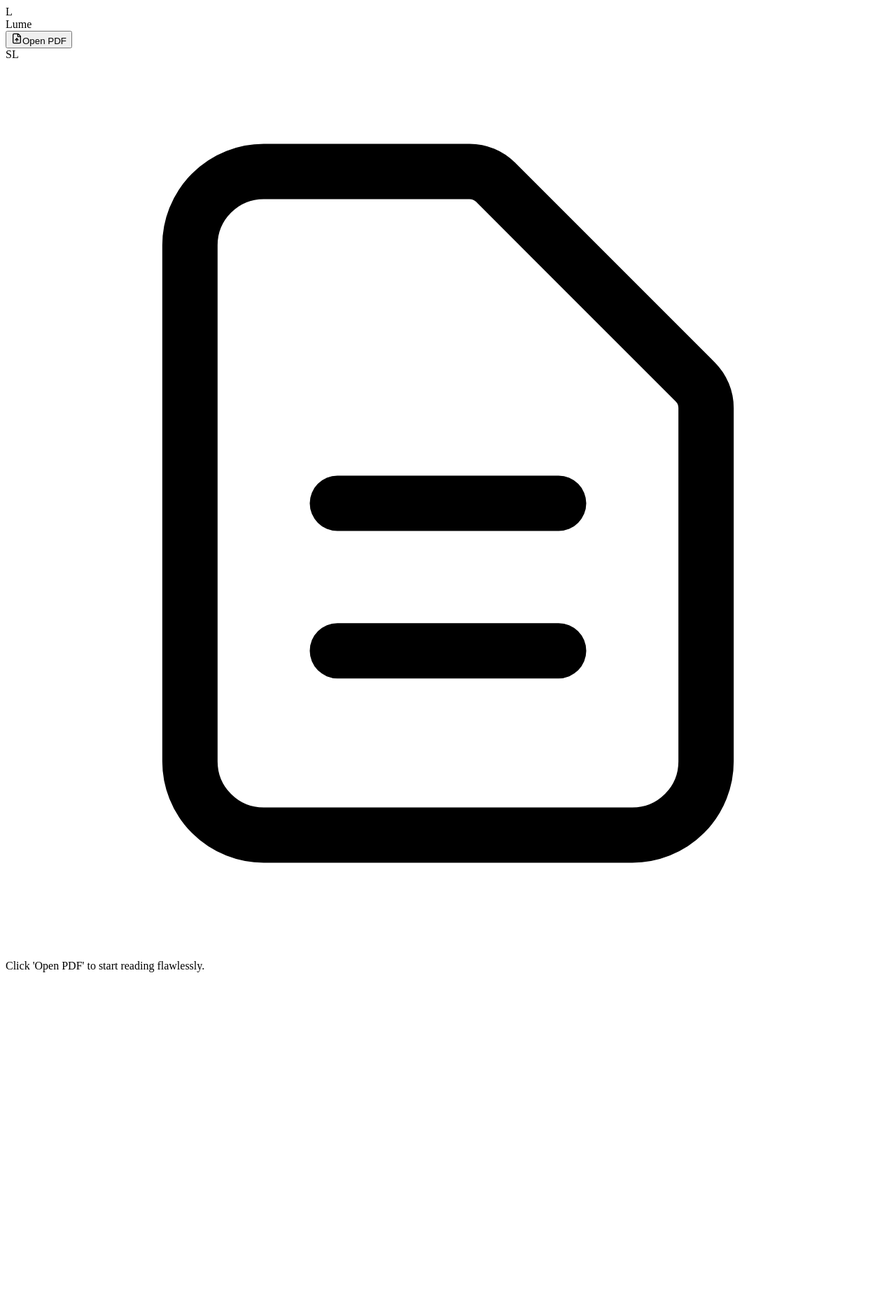
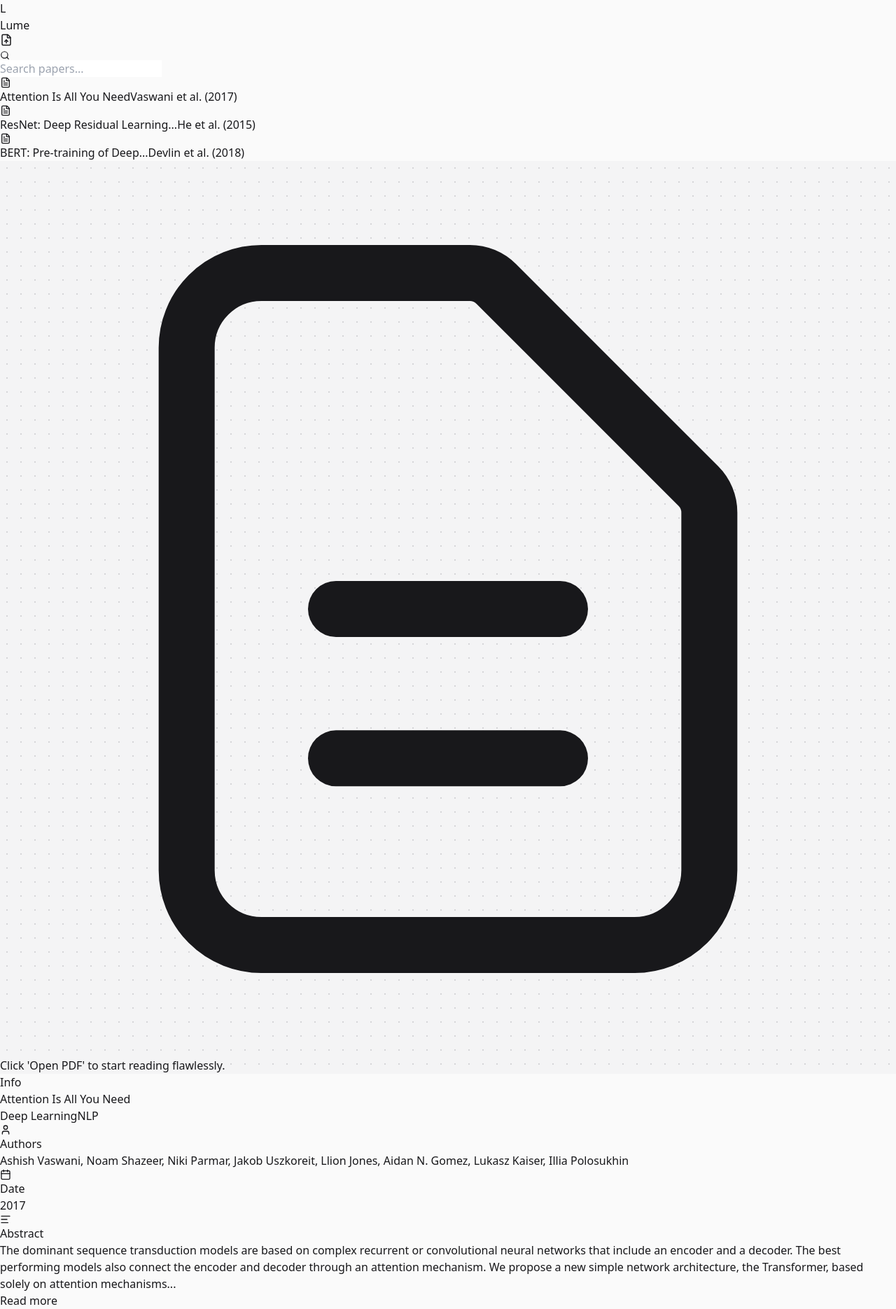
Before and after one commit to liuup/Lume, a React (Vite) app: page / in a window 1280 px wide. Shown: the whole page at 70% size. Before the commit the page ends 1405 px from the top, so only its background shows below. Built offline with nearby package versions, Linux system fonts and the light colour scheme.

Commit message:
feat: introduce new application layout with PDF list sidebar and meta panel, and delegate PDF opening functionality.

```diff
--- a/src/App.tsx
+++ b/src/App.tsx
@@ -1,8 +1,8 @@
 import { useState } from "react";
-import { invoke } from "@tauri-apps/api/core";
-import { open } from "@tauri-apps/plugin-dialog";
 import { Toolbar } from "./components/Toolbar";
 import { PdfViewer } from "./components/PdfViewer";
+import { PdfListSidebar } from "./components/layout/PdfListSidebar";
+import { MetaPanel } from "./components/layout/MetaPanel";
 
 export type PageDimension = { width: number; height: number };
 export type ToolType = 'none' | 'draw' | 'highlight' | 'text-highlight';
@@ -15,40 +15,25 @@ function App() {
   const [activeTool, setActiveTool] = useState<ToolType>('none');
   const [isLoading, setIsLoading] = useState(false);
 
-  const handleOpenPdf = async () => {
-    try {
-      const selected = await open({
-        multiple: false,
-        filters: [{ name: "PDF", extensions: ["pdf"] }],
-      });
-
-      if (selected && typeof selected === "string") {
-        setIsLoading(true);
-        setPdfPath(selected);
-
-        // Load in Rust Memory
-        const pages: number = await invoke("load_pdf", { path: selected });
-        setTotalPages(pages);
-
-        // Get generic unscaled dimensions for layout
-        const dims: PageDimension[] = await invoke("get_pdf_dimensions");
-        setDimensions(dims);
-
-        setIsLoading(false);
-      }
-    } catch (err) {
-      console.error("Failed to open PDF", err);
-      setIsLoading(false);
-    }
-  };
-
   const zoomIn = () => setScale(s => Math.min(s + 0.25, 4.0));
   const zoomOut = () => setScale(s => Math.max(s - 0.25, 0.5));
 
+  const handlePdfOpened = (path: string, pages: number, dims: PageDimension[]) => {
+    setPdfPath(path);
+    setTotalPages(pages);
+    setDimensions(dims);
+  };
+
   return (
-    <div className="flex flex-col h-screen w-screen overflow-hidden bg-zinc-50">
+    <div className="flex h-screen w-screen overflow-hidden bg-zinc-50">
+      <PdfListSidebar
+        onPdfOpened={handlePdfOpened}
+        onLoadingStart={() => setIsLoading(true)}
+        onLoadingEnd={() => setIsLoading(false)}
+      />
+
+      <div className="flex flex-col flex-1 min-w-0 relative">
         <Toolbar
-        onOpenPdf={handleOpenPdf}
           onZoomIn={zoomIn}
           onZoomOut={zoomOut}
           scale={scale}
@@ -57,7 +42,7 @@ function App() {
           onToolChange={setActiveTool}
         />
 
-      <main className="flex-1 overflow-auto relative flex justify-center canvas-pattern">
+        <main className="flex-1 overflow-y-auto relative flex justify-center canvas-pattern">
           {isLoading && (
             <div className="absolute inset-0 flex items-center justify-center z-10">
               <div className="bg-white/80 backdrop-blur-md px-6 py-4 rounded-2xl shadow-lg border border-zinc-200/50 text-zinc-700 font-medium flex items-center space-x-3">
@@ -79,12 +64,15 @@ function App() {
           )}
 
           {pdfPath && !isLoading && (
-          <div className="w-full h-full pb-16 overflow-y-auto">
+            <div className="w-full h-full pb-16">
               <PdfViewer totalPages={totalPages} dimensions={dimensions} scale={scale} activeTool={activeTool} />
             </div>
           )}
         </main>
       </div>
+
+      <MetaPanel />
+    </div>
   );
 }
 
--- a/src/components/Toolbar.tsx
+++ b/src/components/Toolbar.tsx
@@ -2,7 +2,6 @@ import { FileUp, ZoomIn, ZoomOut, Highlighter, Pencil, MousePointer2, Type } fro
 import { ToolType } from "../App";
 
 interface ToolbarProps {
-  onOpenPdf: () => void;
   onZoomIn: () => void;
   onZoomOut: () => void;
   scale: number;
@@ -11,88 +10,64 @@ interface ToolbarProps {
   onToolChange: (tool: ToolType) => void;
 }
 
-export function Toolbar({ onOpenPdf, onZoomIn, onZoomOut, scale, hasPdf, activeTool, onToolChange }: ToolbarProps) {
+export function Toolbar({ onZoomIn, onZoomOut, scale, hasPdf, activeTool, onToolChange }: ToolbarProps) {
+  if (!hasPdf) return null; // Only show toolbar when reading a PDF
+
   return (
-    <header className="h-16 bg-white/80 backdrop-blur-md border-b border-zinc-200 flex items-center justify-between px-6 z-20 shrink-0 sticky top-0 shadow-[0_1px_2px_rgba(0,0,0,0.02)]">
-      <div className="flex items-center space-x-4">
-        <div className="flex items-center space-x-2 mr-4">
-           <div className="w-8 h-8 bg-indigo-600 rounded-lg flex items-center justify-center shadow-lg shadow-indigo-200">
-             <span className="text-white font-bold text-sm">L</span>
-           </div>
-           <span className="font-semibold text-zinc-800 tracking-tight hidden sm:block">Lume</span>
-        </div>
-
-        <button
-          onClick={onOpenPdf}
-          className="flex items-center space-x-2 bg-zinc-900 hover:bg-zinc-800 text-white px-4 py-2 rounded-xl transition-all active:scale-95 shadow-sm"
-        >
-          <FileUp size={16} />
-          <span className="text-sm font-medium">Open PDF</span>
-        </button>
-      </div>
-
-      {hasPdf && (
+    <header className="h-14 bg-white/80 backdrop-blur-md border-b border-zinc-200 flex items-center justify-center px-6 z-20 shrink-0 sticky top-0 shadow-[0_1px_2px_rgba(0,0,0,0.02)]">
       <div className="flex items-center bg-zinc-100/80 p-1 rounded-2xl border border-zinc-200/50">
         <div className="flex items-center space-x-1 px-1">
           <button
             onClick={onZoomOut}
-              className="p-2 text-zinc-500 hover:text-zinc-900 hover:bg-white rounded-xl transition-all active:scale-90"
+            className="p-1.5 text-zinc-500 hover:text-zinc-900 hover:bg-white rounded-xl transition-all active:scale-90"
             title="Zoom Out"
           >
-              <ZoomOut size={18} />
+            <ZoomOut size={16} />
           </button>
-            <div className="w-16 text-center">
+          <div className="w-14 text-center">
              <span className="text-xs font-semibold text-zinc-600 select-none">
               {Math.round(scale * 100)}%
             </span>
           </div>
           <button
             onClick={onZoomIn}
-              className="p-2 text-zinc-500 hover:text-zinc-900 hover:bg-white rounded-xl transition-all active:scale-90"
+            className="p-1.5 text-zinc-500 hover:text-zinc-900 hover:bg-white rounded-xl transition-all active:scale-90"
             title="Zoom In"
           >
-              <ZoomIn size={18} />
+            <ZoomIn size={16} />
           </button>
         </div>
 
-          <div className="w-px h-6 bg-zinc-300 mx-2 opacity-50" />
+        <div className="w-px h-5 bg-zinc-300 mx-2 opacity-50" />
 
         <div className="flex items-center space-x-1 px-1">
           <ToolButton
             active={activeTool === 'none'}
             onClick={() => onToolChange("none")}
-              icon={<MousePointer2 size={18} />}
+            icon={<MousePointer2 size={16} />}
             title="Select Tool"
           />
           <ToolButton
             active={activeTool === 'text-highlight'}
             onClick={() => onToolChange("text-highlight")}
-              icon={<Type size={18} />}
+            icon={<Type size={16} />}
             title="Text Highlight"
             activeClass="text-indigo-600 bg-white"
           />
            <ToolButton
             active={activeTool === 'highlight'}
             onClick={() => onToolChange("highlight")}
-              icon={<Highlighter size={18} />}
+            icon={<Highlighter size={16} />}
             title="Freehand Highlight"
             activeClass="text-amber-600 bg-white"
           />
           <ToolButton
             active={activeTool === 'draw'}
             onClick={() => onToolChange("draw")}
-              icon={<Pencil size={18} />}
+            icon={<Pencil size={16} />}
             title="Draw"
             activeClass="text-blue-600 bg-white"
           />
-          </div>
-        </div>
-      )}
-
-      <div className="flex items-center space-x-3">
-        {/* Placeholder for future features like export/share */}
-        <div className="w-8 h-8 rounded-full bg-zinc-100 flex items-center justify-center text-zinc-400">
-           <span className="text-[10px] font-bold">SL</span>
         </div>
       </div>
     </header>
--- /dev/null
+++ b/src/components/layout/MetaPanel.tsx
@@ -0,0 +1,52 @@
+import { Tag, Calendar, User, AlignLeft } from "lucide-react";
+
+export function MetaPanel() {
+  return (
+    <aside className="w-72 bg-white border-l border-zinc-200 flex flex-col h-full shrink-0">
+      <div className="h-14 border-b border-zinc-200 flex items-center px-4 shrink-0 bg-zinc-50/50">
+        <h2 className="font-semibold text-zinc-800 tracking-tight">Info</h2>
+      </div>
+
+      <div className="flex-1 overflow-y-auto p-5 space-y-6">
+        <div>
+          <h3 className="text-lg font-bold text-zinc-900 leading-tight mb-2">
+            Attention Is All You Need
+          </h3>
+          <div className="flex flex-wrap gap-1 mt-3">
+            <span className="px-2 py-0.5 bg-indigo-50 text-indigo-700 text-[10px] font-semibold rounded-full uppercase tracking-wider">Deep Learning</span>
+            <span className="px-2 py-0.5 bg-zinc-100 text-zinc-600 text-[10px] font-semibold rounded-full uppercase tracking-wider">NLP</span>
+          </div>
+        </div>
+
+        <div className="space-y-4">
+          <div className="flex items-start space-x-3">
+            <User size={16} className="text-zinc-400 mt-0.5 shrink-0" />
+            <div>
+              <p className="text-xs font-semibold text-zinc-500 uppercase tracking-wider">Authors</p>
+              <p className="text-sm text-zinc-800 mt-0.5 leading-snug">Ashish Vaswani, Noam Shazeer, Niki Parmar, Jakob Uszkoreit, Llion Jones, Aidan N. Gomez, Lukasz Kaiser, Illia Polosukhin</p>
+            </div>
+          </div>
+
+          <div className="flex items-start space-x-3">
+            <Calendar size={16} className="text-zinc-400 mt-0.5 shrink-0" />
+            <div>
+              <p className="text-xs font-semibold text-zinc-500 uppercase tracking-wider">Date</p>
+              <p className="text-sm text-zinc-800 mt-0.5">2017</p>
+            </div>
+          </div>
+
+          <div className="flex items-start space-x-3">
+             <AlignLeft size={16} className="text-zinc-400 mt-0.5 shrink-0" />
+             <div>
+               <p className="text-xs font-semibold text-zinc-500 uppercase tracking-wider">Abstract</p>
+               <p className="text-sm text-zinc-600 mt-1 leading-relaxed line-clamp-6">
+                 The dominant sequence transduction models are based on complex recurrent or convolutional neural networks that include an encoder and a decoder. The best performing models also connect the encoder and decoder through an attention mechanism. We propose a new simple network architecture, the Transformer, based solely on attention mechanisms...
+               </p>
+               <button className="text-indigo-600 text-xs font-medium mt-1 hover:underline">Read more</button>
+             </div>
+          </div>
+        </div>
+      </div>
+    </aside>
+  );
+}
--- /dev/null
+++ b/src/components/layout/PdfListSidebar.tsx
@@ -0,0 +1,94 @@
+import { FileText, Search, Library, Plus, FileUp } from "lucide-react";
+import { open } from "@tauri-apps/plugin-dialog";
+import { invoke } from "@tauri-apps/api/core";
+import { PageDimension } from "../../App";
+
+interface PdfListSidebarProps {
+  onPdfOpened: (path: string, totalPages: number, dimensions: PageDimension[]) => void;
+  onLoadingStart: () => void;
+  onLoadingEnd: () => void;
+}
+
+export function PdfListSidebar({ onPdfOpened, onLoadingStart, onLoadingEnd }: PdfListSidebarProps) {
+  const handleOpenPdf = async () => {
+    try {
+      const selected = await open({
+        multiple: false,
+        filters: [{ name: "PDF", extensions: ["pdf"] }],
+      });
+
+      if (selected && typeof selected === "string") {
+        onLoadingStart();
+
+        // Load in Rust Memory
+        const pages: number = await invoke("load_pdf", { path: selected });
+
+        // Get generic unscaled dimensions for layout
+        const dims: PageDimension[] = await invoke("get_pdf_dimensions");
+
+        onPdfOpened(selected, pages, dims);
+        onLoadingEnd();
+      }
+    } catch (err) {
+      console.error("Failed to open PDF", err);
+      onLoadingEnd();
+    }
+  };
+
+  return (
+    <aside className="w-64 bg-zinc-50 border-r border-zinc-200 flex flex-col h-full shrink-0">
+      <div className="h-14 border-b border-zinc-200 flex items-center justify-between px-4 shrink-0">
+        <div className="flex items-center space-x-2">
+           <div className="w-6 h-6 bg-indigo-600 rounded-md flex items-center justify-center shadow-sm">
+             <span className="text-white font-bold text-xs">L</span>
+           </div>
+           <h2 className="font-semibold text-zinc-800 tracking-tight">Lume</h2>
+        </div>
+        <button
+          onClick={handleOpenPdf}
+          className="p-1.5 text-zinc-500 hover:text-indigo-600 hover:bg-indigo-50 rounded-md transition-colors"
+          title="Open PDF"
+        >
+          <FileUp size={18} />
+        </button>
+      </div>
+
+      <div className="p-3 border-b border-zinc-200 shrink-0">
+        <div className="relative">
+          <Search className="absolute left-2.5 top-1/2 -translate-y-1/2 text-zinc-400" size={14} />
+          <input
+            type="text"
+            placeholder="Search papers..."
+            className="w-full pl-8 pr-3 py-1.5 bg-white border border-zinc-200 rounded-md text-sm outline-none focus:border-indigo-500 focus:ring-1 focus:ring-indigo-500 transition-all placeholder:text-zinc-400"
+          />
+        </div>
+      </div>
+
+      <div className="flex-1 overflow-y-auto p-2 space-y-1">
+        <div className="flex items-center space-x-3 px-3 py-2 bg-indigo-50 text-indigo-700 rounded-md cursor-default">
+          <FileText size={16} className="shrink-0" />
+          <div className="flex flex-col min-w-0">
+            <span className="text-sm font-medium truncate">Attention Is All You Need</span>
+            <span className="text-[10px] opacity-70 truncate">Vaswani et al. (2017)</span>
+          </div>
+        </div>
+
+        <div className="flex items-center space-x-3 px-3 py-2 text-zinc-600 hover:bg-zinc-100 rounded-md cursor-pointer transition-colors">
+          <FileText size={16} className="shrink-0 text-zinc-400" />
+          <div className="flex flex-col min-w-0">
+            <span className="text-sm font-medium truncate">ResNet: Deep Residual Learning...</span>
+            <span className="text-[10px] text-zinc-400 truncate">He et al. (2015)</span>
+          </div>
+        </div>
+
+        <div className="flex items-center space-x-3 px-3 py-2 text-zinc-600 hover:bg-zinc-100 rounded-md cursor-pointer transition-colors">
+          <FileText size={16} className="shrink-0 text-zinc-400" />
+          <div className="flex flex-col min-w-0">
+            <span className="text-sm font-medium truncate">BERT: Pre-training of Deep...</span>
+            <span className="text-[10px] text-zinc-400 truncate">Devlin et al. (2018)</span>
+          </div>
+        </div>
+      </div>
+    </aside>
+  );
+}
--- a/src/main.tsx
+++ b/src/main.tsx
@@ -1,5 +1,6 @@
 import React from "react";
 import ReactDOM from "react-dom/client";
+import "./index.css";
 import App from "./App";
 
 ReactDOM.createRoot(document.getElementById("root") as HTMLElement).render(
```
Lines whose indentation alone changed are shown as unchanged.
